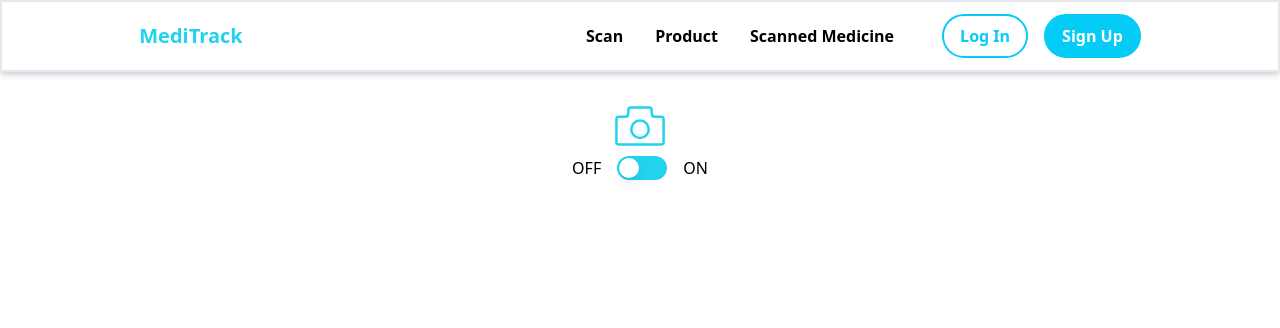
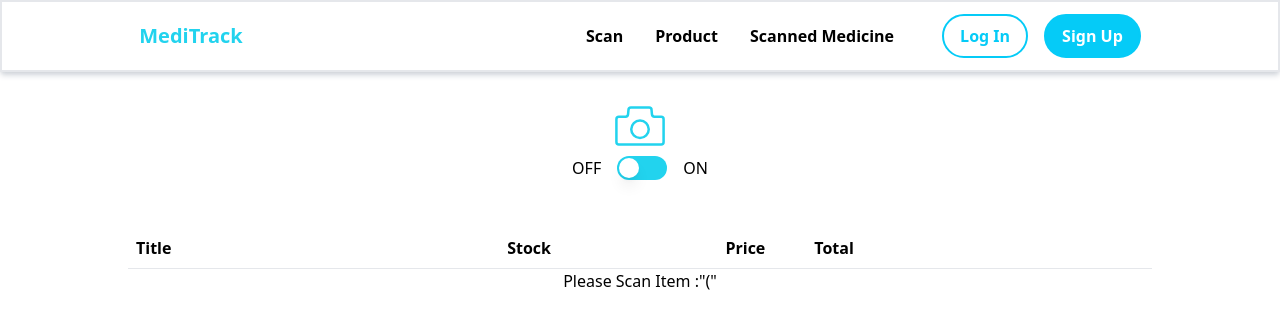
Before and after one commit to Medi-Track/MediTrack, a React (Create React App) app in the folder client/: page /scan in a window 1280 px wide. Shown: the top 328 px of the page. Built offline with nearby package versions, Linux system fonts and the light colour scheme.

Commit message:
some bug fixed

```diff
--- a/client/src/components/ProductsModal.tsx
+++ b/client/src/components/ProductsModal.tsx
@@ -55,21 +55,21 @@ const ProductsModal = ({
 
 	useEffect(() => {
 		if (data && isOpen) {
-			console.log("data", data);
+			// console.log("data", data);
 			const item: Product | undefined = ScannedMedicines.find(
 				(product) => product?._id === data?._id
 			);
 			if (item) {
 				setAlreadyScanned(true);
 				setAlreadyScannedData(item);
-				console.log("already scanned", item);
+				// console.log("already scanned", item);
 			}
 		}
 	}, [isOpen]);
 
-	useEffect(() => {
-		console.log("alreadyScannedData=>", alreadyScannedData);
-	}, [alreadyScannedData]);
+	// useEffect(() => {
+	// 	// console.log("alreadyScannedData=>", alreadyScannedData);
+	// }, [alreadyScannedData]);
 
 	return (
 		<div>
--- a/client/src/pages/Scan.tsx
+++ b/client/src/pages/Scan.tsx
@@ -7,6 +7,8 @@ import { addProduct } from "../redux/slice/productSlice";
 import type { RootState } from "../redux/store";
 // components
 import CodeScanner from "../components/CodeScanner";
+import ScannedItem from "../components/molecules/scanpage/ScannedItem";
+import ScannedMedicine from "./ScannedMedicine";
 // const socket = io("http://localhost:5000");
 
 const Home = () => {
@@ -32,6 +34,7 @@ const Home = () => {
 	return (
 		<div>
 			<CodeScanner />
+			<ScannedMedicine />
 		</div>
 	);
 };
--- a/client/src/pages/ScannedMedicine.tsx
+++ b/client/src/pages/ScannedMedicine.tsx
@@ -81,6 +81,7 @@ const ScannedMedicine = () => {
 					</div>
 				))} */}
 
+			{medicines.length > 0 ? (
 				<div className="flex mx-auto mt-4 justify-between max-w-md  items-center">
 					<span>
 						<button
@@ -103,6 +104,11 @@ const ScannedMedicine = () => {
 						</button>
 					</span>
 				</div>
+			) : (
+				<div className="flex justify-center items-center ">
+					<span>Please Scan Item :"("</span>
+				</div>
+			)}
 		</div>
 	);
 };
```
Lines whose indentation alone changed are shown as unchanged.
